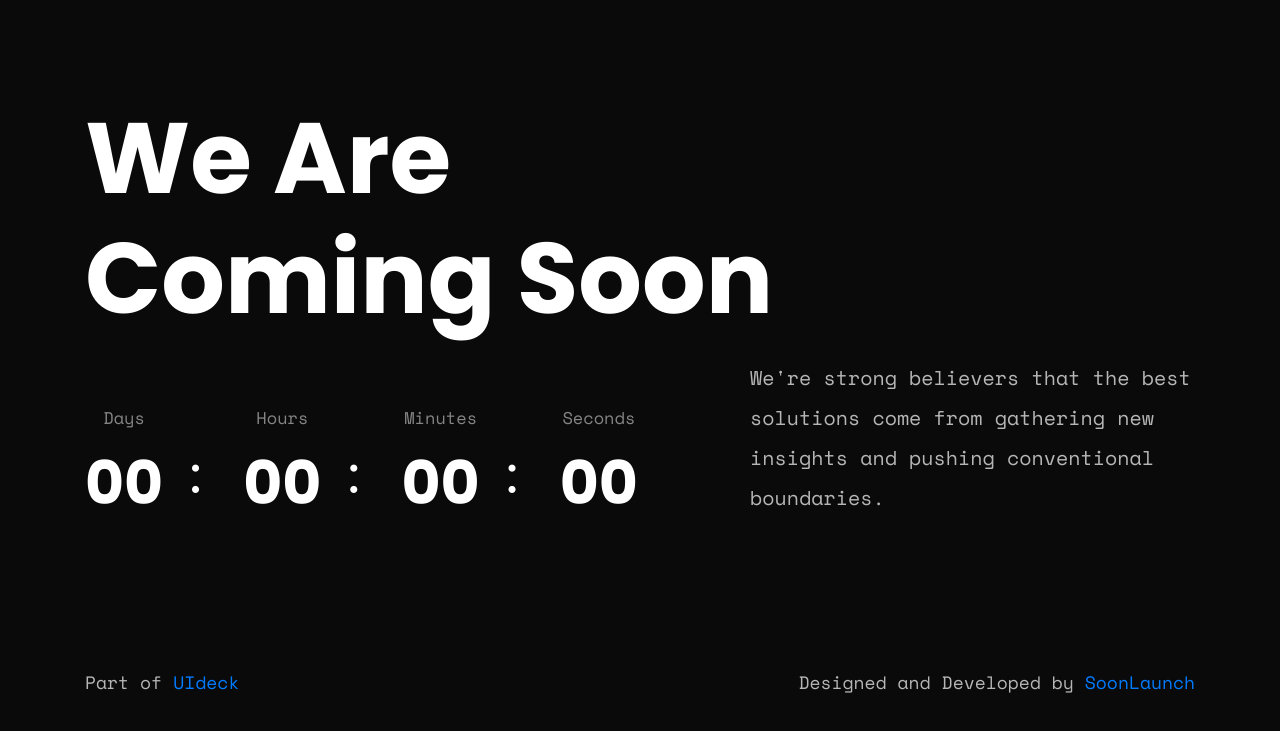
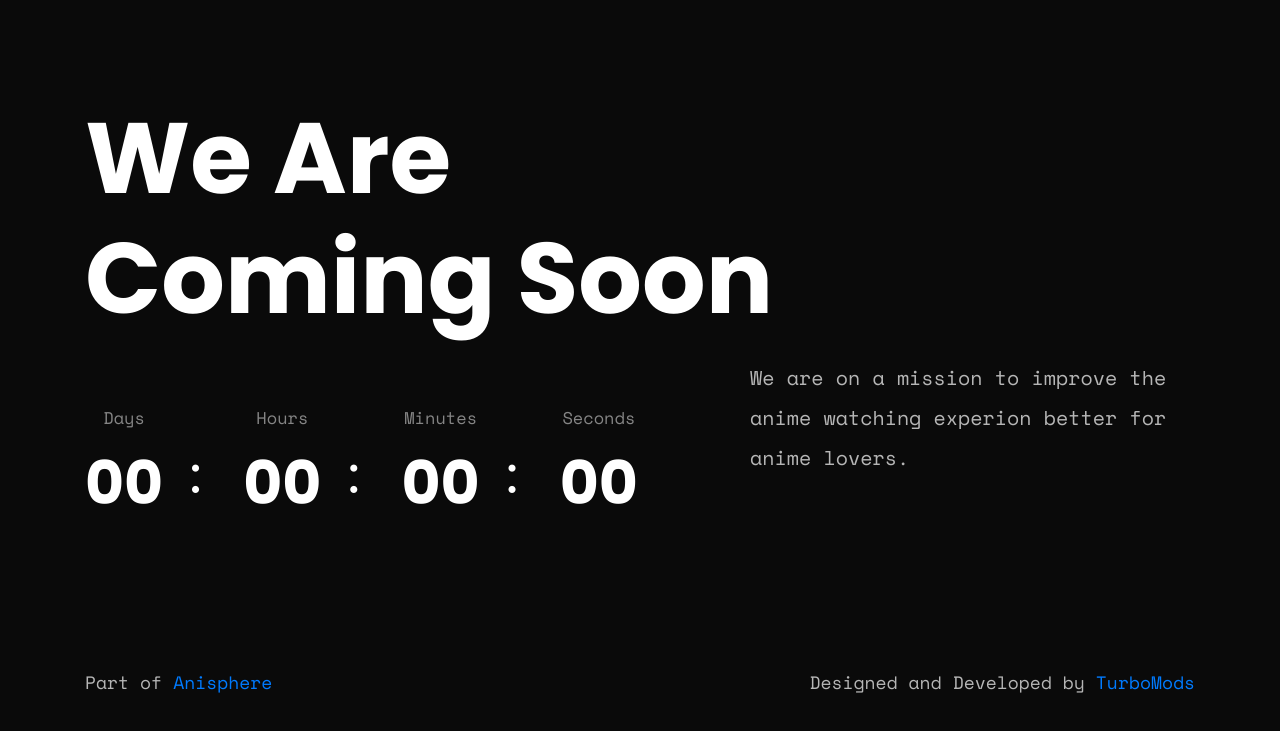
Before and after one commit to TOXICTURBO/ani-coming, a plain HTML site: page index.html in a window 1280 px wide. Shown: the part 169-900 px from the top of the page. Drawn offline with nearby package versions, Linux system fonts and the light colour scheme.

Commit message:
Update index.html

```diff
--- a/index.html
+++ b/index.html
@@ -60,7 +60,7 @@
                             </div>
                             <div class="col-xl-5 col-lg-5">
                                 <!-- desc strat  -->
-                                <p class="wow fadeInLeft" data-wow-delay=".4s">We're strong believers that the best solutions come from gathering new insights and pushing conventional boundaries.</p>
+                                <p class="wow fadeInLeft" data-wow-delay=".4s">We are on a mission to improve the anime watching experion better for anime lovers.</p>
                                 <!-- desc end  -->
                             </div>
                         </div>
@@ -74,12 +74,12 @@
                     <div class="row">
                         <div class="col-md-7">
                             <div class="copyright wow fadeInLeft" data-wow-delay=".2s">
-                                <p>Part of <a href="htts://uideck.com" rel="nofollow">UIdeck</a></p>
+                                <p>Part of <a href="htts://anisphere.xyz" rel="nofollow">Anisphere</a></p>
                             </div>
                         </div>
                         <div class="col-md-5">
                             <div class="credit wow fadeInRight" data-wow-delay=".4s">
-                                <p>Designed and Developed by <a rel="nofollow" href="https://soonlaunch.com">SoonLaunch</a></p>
+                                <p>Designed and Developed by <a rel="nofollow" href="https://anisphere.xyz">TurboMods</a></p>
                             </div>
                         </div>
                     </div>
```
